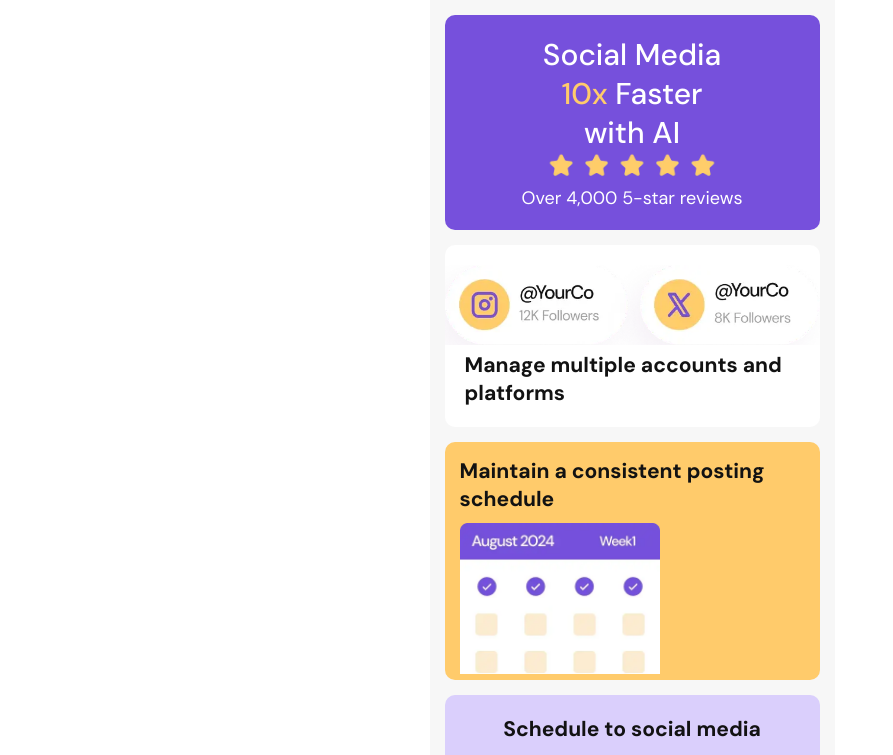
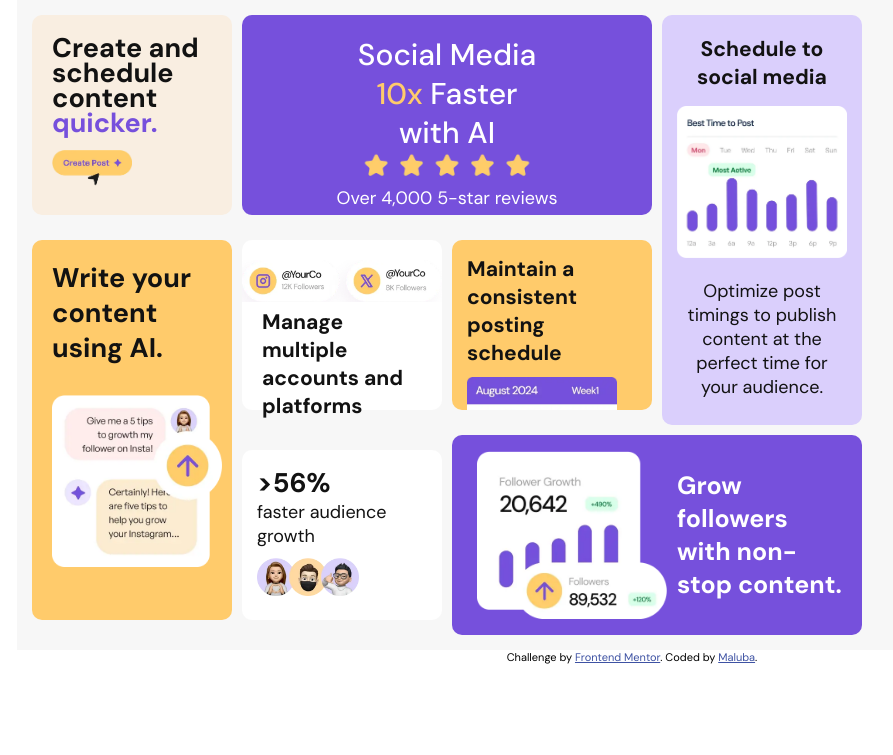
Before and after one commit to cma1uba/Social-media-manager, a plain HTML site: page index.html in a window 1280 px wide. Shown: the top 755 px of the page, without its empty margins (8-901 px from the left). Drawn offline with Linux system fonts and the light colour scheme; files that its build step writes are made by us from their sources.

Commit message:
Update style.css

```diff
--- a/style.css
+++ b/style.css
@@ -3,6 +3,13 @@
     padding: 0;
     font-family: DM sans, Arial;
     box-sizing: boder-box;
+}
+.attribution{
+    font-size: 11px;
+    text-align: center;
+}
+a{
+    color: hsl(228, 45%, 44%);
 }
 .container{
     max-width: 375px;
@@ -52,6 +59,7 @@ img{
 .posting-schedule img{
     width: 200px;
     margin-top: 10px;
+    margin-bottom: -6px;
 }
 .social-schedule{
     background: hsl(254, 88%, 90%);
@@ -121,3 +129,61 @@ img{
 .content-writing img{
     width: 50%;
 }
+
+@media (min-width: 450px){
+    .container{
+        max-width: 1200px;
+        display: grid;
+        grid-template-columns: repeat(4, 200px);
+        grid-template-rows: repeat(3, 200px);
+        gap: 10px;
+    }
+    .header{
+        grid-row: 1;
+        grid-column: 2/4;
+        margin: 0;
+    }
+    .content-creation{
+        grid-row: 1;
+        grid-column: 1;
+        margin: 0;
+    }
+    .social-schedule{
+        grid-row: 1/3;
+        grid-column: 4;
+        margin: 0;
+
+    }
+    .followers{
+        grid-row: 3;
+        grid-column: 3/5;
+        display: flex;
+        flex-direction: row;
+        align-items: center;
+        justify-content: center;
+        text-align: left;
+    }
+    .followers img{
+        width: 190px;
+        padding: 10px;
+    }
+    .audience-growth{
+        grid-row: 3;
+        grid-column: 2;
+    }
+    .content-writing{
+        grid-row: 2/4;
+        grid-column: 1;
+    }
+    .content-writing img{
+        width: 170px;
+        margin: 20px auto;
+    }
+    .posting-schedule{
+        grid-row: 2;
+        grid-column: 3;
+        overflow: hidden;
+    }
+    .posting-schedule img{
+        width: 150px;
+    }
```
